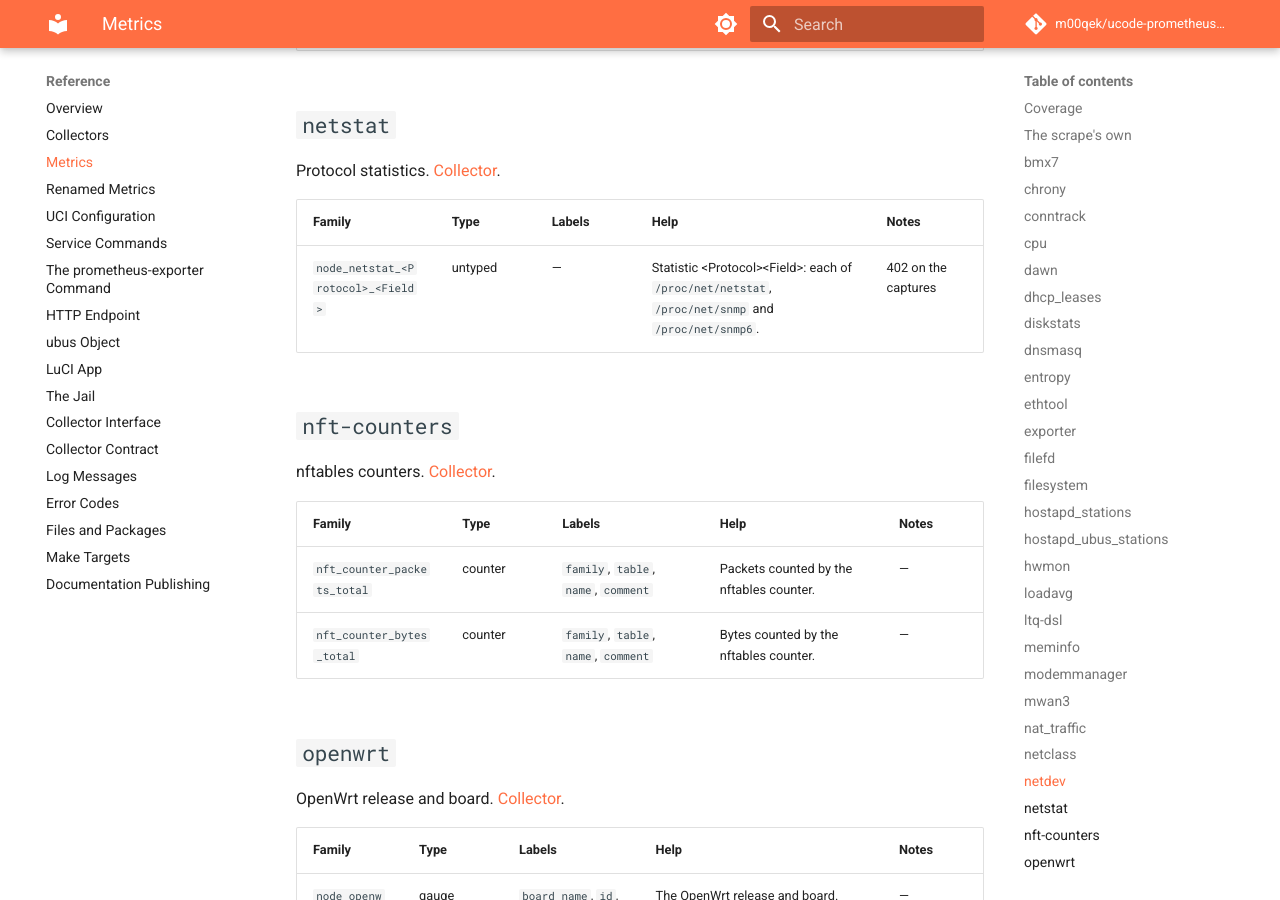
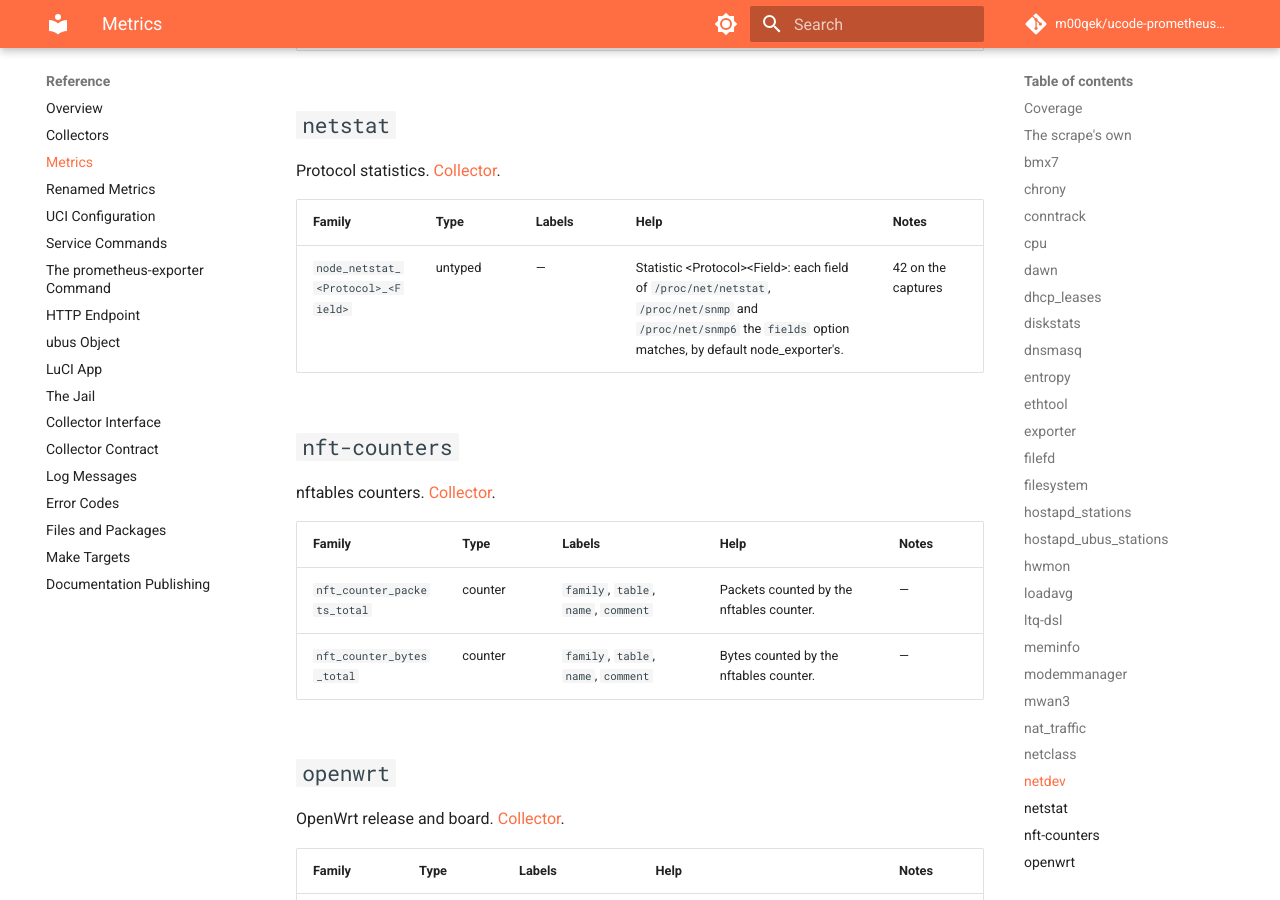
Before and after one commit to m00qek/ucode-prometheus-exporter, an MkDocs documentation site: the page built from docs/reference/metrics.md, in a window 1280 px wide and 900 px high, scrolled down 30888 px. Built offline with MkDocs 1.6.1 and Material for MkDocs 9.7.7, drawn with Linux system fonts in a browser that asks for light colours; comment, search, counter and statistics services are not loaded.

Commit message:
Export node_exporter's netstat fields by default, the rest by an option
netstat wrote every field of /proc/net/netstat, snmp and snmp6, about
400 series, where node_exporter keeps some 40 by default. It keeps the
fields node_exporter's --collector.netstat.fields pattern matches, 42
on the caju router; the new option fields, a regular expression of
<Section>_<Field> as vmstat's is, takes others, and .* every one. Every
line is still read and checked, whatever the pattern.

```diff
--- a/docs/reference/metrics.md
+++ b/docs/reference/metrics.md
@@ -36,7 +36,7 @@ The labels are those seen on the captures; a collector leaves out a label it has
 | [`nat_traffic`](#nat_traffic) | 1 | a router | — |
 | [`netclass`](#netclass) | 19 | an access point, a router | — |
 | [`netdev`](#netdev) | 17 | an access point, a router | — |
-| [`netstat`](#netstat) | 402 | an access point, a router | — |
+| [`netstat`](#netstat) | 42 | an access point, a router | — |
 | [`nft-counters`](#nft-counters) | 2 | a router, made-up captures | — |
 | [`openwrt`](#openwrt) | 3 | an access point, a router | — |
 | [`openwrt_interfaces`](#openwrt_interfaces) | 10 | an access point, a router, made-up captures | — |
@@ -495,7 +495,7 @@ Protocol statistics. [Collector](collectors.md#netstat).
 
 | Family | Type | Labels | Help | Notes |
 | :--- | :--- | :--- | :--- | :--- |
-| `node_netstat_<Protocol>_<Field>` | untyped | — | Statistic &lt;Protocol&gt;&lt;Field&gt;: each of `/proc/net/netstat`, `/proc/net/snmp` and `/proc/net/snmp6`. | 402 on the captures |
+| `node_netstat_<Protocol>_<Field>` | untyped | — | Statistic &lt;Protocol&gt;&lt;Field&gt;: each field of `/proc/net/netstat`, `/proc/net/snmp` and `/proc/net/snmp6` the `fields` option matches, by default node\_exporter's. | 42 on the captures |
 
 ## `nft-counters` {#nft-counters}
 
```
Also changed, not shown: CHANGELOG.md (+1 -0 lines), docs/metrics.md (+1 -1 lines), docs/reference/collectors.md (+1 -0 lines), docs/reference/error-codes.md (+1 -1 lines), 3 other files.
